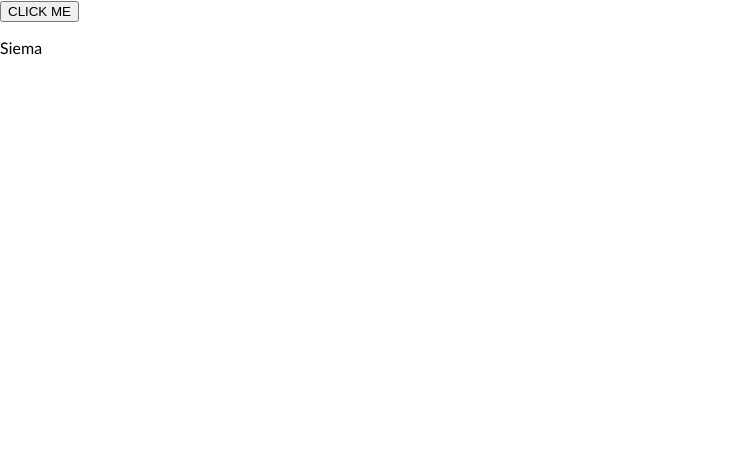
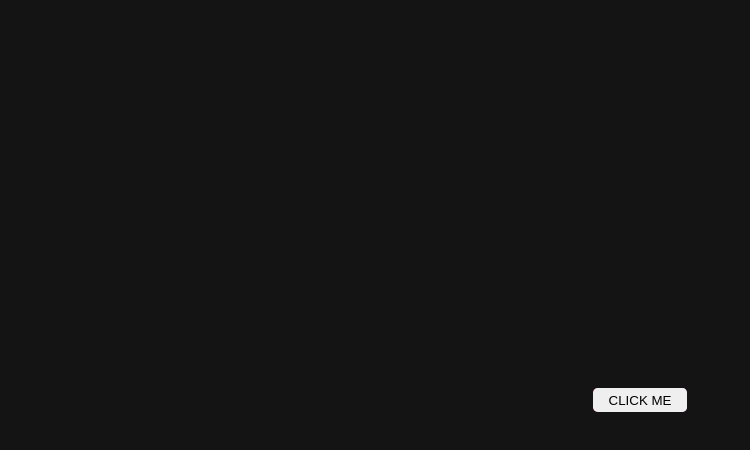
Before and after one commit to goodideagiver/click-the-button, a website built with Parcel: page src/index.html in a window 1280 px wide. Shown: the whole page, without its empty margins (0-750 px from the left). Built offline with nearby package versions, Linux system fonts and the light colour scheme.

Commit message:
button styles added

```diff
--- a/src/index.html
+++ b/src/index.html
@@ -8,9 +8,10 @@
 		<title>CLICK THE BUTTON!</title>
 	</head>
 	<body>
-		<div id="app">
-			<button id="theButton">CLICK ME</button>
-			<p>Siema</p>
+		<div class="main-app" id="app">
+      <div class="eye-candy">
+        <button class="best-button" id="theButton">CLICK ME</button>
+      </div>
 		</div>
 		<div id="overlay"></div>
 		<template id="modal">
--- /dev/null
+++ b/src/styles/UI/bestButtonEver.scss
@@ -0,0 +1,47 @@
+.best-button {
+	cursor: pointer;
+	transition: 0.3s;
+	border: 0;
+	padding: 0.3rem 1rem;
+	border-radius: 0.3rem;
+}
+
+.eye-candy {
+	border-radius: 0.3rem;
+	// animated gradient
+	background: linear-gradient(
+		to right,
+		#f093fb 0%,
+		#e91c37 51%,
+		#f093fb 100%
+	);
+	background-size: 200% auto;
+	animation: gradient 1s ease infinite;
+}
+
+//gradient rotate
+@keyframes gradient {
+	0% {
+		background-position: 0% 50%;
+	}
+	50% {
+		background-position: 100% 50%;
+	}
+	100% {
+		background-position: 0% 50%;
+	}
+}
+
+.eye-candy {
+	transition: 0.3s;
+	display: grid;
+	place-items: center;
+	&:hover {
+		padding: 0.3rem;
+		border-radius: 0.3rem;
+		transform: scale(1.3);
+		.best-button {
+			transform: scale(0.9);
+		}
+	}
+}
--- a/src/styles/main.scss
+++ b/src/styles/main.scss
@@ -1,7 +1,17 @@
+@use './UI/bestButtonEver.scss';
 @use './UI/modal.scss';
 @import url('https://fonts.googleapis.com/css2?family=Lato:ital,wght@0,100;0,300;0,400;0,700;0,900;1,100;1,300;1,400;1,700;1,900&display=swap');
 
 body {
 	margin: 0;
 	font-family: 'Lato', sans-serif;
+	background: hsl(0, 0%, 8%);
 }
+
+.main-app {
+	display: grid;
+	place-items: center;
+
+	height: 100vh;
+	width: 100vw;
+}
```
